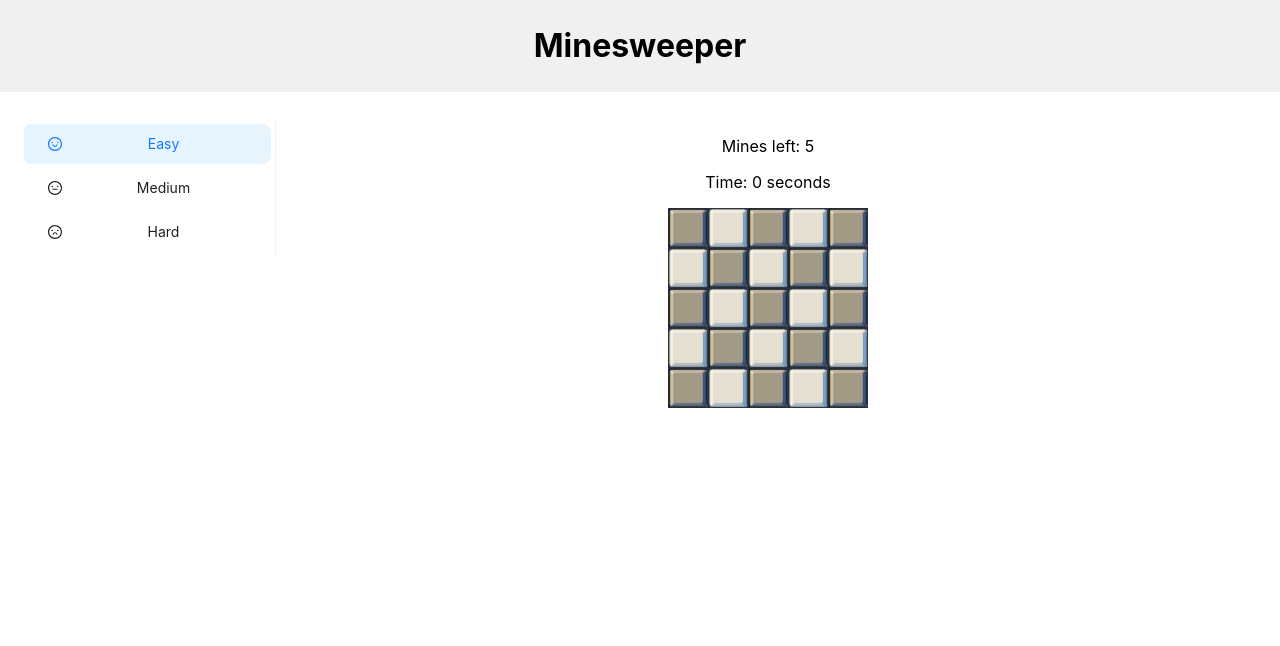
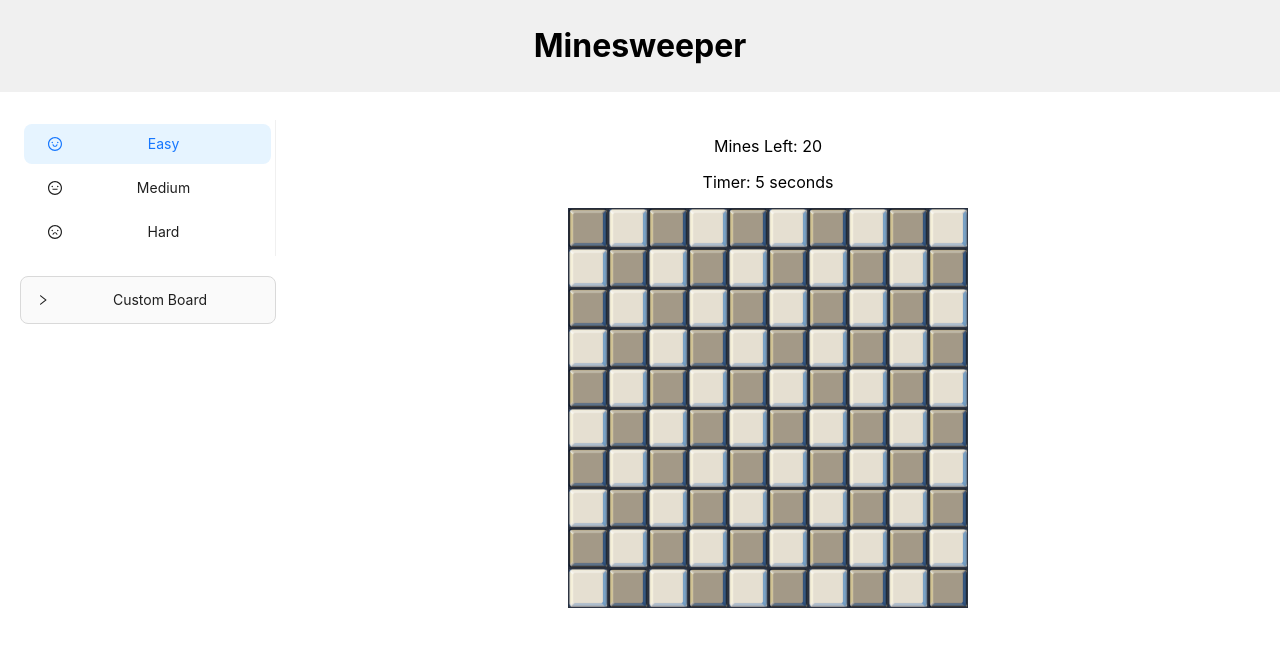
Before and after one commit to aristotelisl/minesweeper, a React (Create React App) app: page / in a window 1280 px wide. Shown: the top 646 px of the page. Built offline with nearby package versions, Linux system fonts and the light colour scheme.

Commit message:
ability to create custom board, bug fixes

```diff
--- a/src/App.js
+++ b/src/App.js
@@ -6,7 +6,7 @@ import { DifficultyContext } from './util/DifficultyContext';
 
 function App() {
 
-  const [difficulty, setDifficulty] = useState({ rows: 5, cols: 5, bombs: 5 });
+  const [difficulty, setDifficulty] = useState({ rows: 10, cols: 10, bombs: 20 });
   const [minesLeft, setMinesLeft] = useState(difficulty.bombs);
 
   return (
--- a/src/components/Board.js
+++ b/src/components/Board.js
@@ -4,55 +4,61 @@ import { DifficultyContext } from '../util/DifficultyContext';
 import { reveal } from '../util/reveal.js';
 import Cell from './Cell';
 
-const Board = ({ minesLeft, setMinesLeft }) => {
+const Board = () => {
   const [grid, setGrid] = useState([]);
   const [nonMineCount, setNonMineCount] = useState(0);
   const [mineLocations, setMineLocations] = useState([]);
   const { difficulty } = useContext(DifficultyContext);
-  const [time, setTime] = useState(0);
-  const [timerRunning, setTimerRunning] = useState(false);
+  const [timer, setTimer] = useState(0);
+  const [flagsPlaced, setFlagsPlaced] = useState(0);
 
+  // Timer control
   useEffect(() => {
+    let interval = null;
+
+    if (grid.length > 0 && nonMineCount > 0) {
+      interval = setInterval(() => {
+        setTimer((prevTimer) => prevTimer + 1);
+      }, 1000);
+    }
+
+    return () => {
+      clearInterval(interval);
+    };
+  }, [grid, nonMineCount]);
+
+  // Reset timer and mines left count when board changes
+  useEffect(() => {
+    setTimer(0);
+    setFlagsPlaced(0);
+  }, [difficulty]);
+
+  // ComponentDidMount
+  useEffect(() => {
+    // Creating Board
     function freshBoard() {
       const newBoard = createBoard(difficulty.rows, difficulty.cols, difficulty.bombs);
       setNonMineCount(difficulty.rows * difficulty.cols - difficulty.bombs);
       setMineLocations(newBoard.mineLocation);
       setGrid(newBoard.board);
-      setMinesLeft(difficulty.bombs);
     }
     freshBoard();
-  }, [difficulty, setMinesLeft]);
+  }, [difficulty]);
 
-  useEffect(() => {
-    let timer;
-    if (timerRunning) {
-      timer = setInterval(() => {
-        setTime(prevTime => prevTime + 1);
-      }, 1000);
-    } else {
-      clearInterval(timer);
-    }
-
-    return () => clearInterval(timer);
-  }, [timerRunning]);
-
+  // On right click (to place or remove flag)
   const updateFlag = (e, x, y) => {
     e.preventDefault();
     let newGrid = JSON.parse(JSON.stringify(grid));
+    newGrid[x][y].flagged ? (newGrid[x][y].flagged = false) : (newGrid[x][y].flagged = true);
+    setGrid(newGrid);
 
-    if (newGrid[x][y].flagged) {
-      newGrid[x][y].flagged = false;
-      setMinesLeft(prevMinesLeft => prevMinesLeft + 1);
-    } else {
-      newGrid[x][y].flagged = true;
-      setMinesLeft(prevMinesLeft => prevMinesLeft - 1);
-    }
-
-    setGrid(newGrid);
+    // Update flags placed count
+    let newFlagsPlaced = flagsPlaced + (newGrid[x][y].flagged ? 1 : -1);
+    setFlagsPlaced(newFlagsPlaced);
   };
 
+  // Reveal Cell
   const revealCell = (x, y) => {
-    if (!timerRunning) setTimerRunning(true);
     let newGrid = JSON.parse(JSON.stringify(grid));
 
     if (newGrid[x][y].value === 'X') {
@@ -68,20 +74,11 @@ const Board = ({ minesLeft, setMinesLeft }) => {
     }
   };
 
-  const Timer = () => {
-    return <p>Time: {time} seconds</p>;
-  };
-
   return (
     <div>
-      <p>Mines left: {minesLeft}</p>
-      <Timer />
-      <div
-        style={{
-          display: 'flex',
-          flexDirection: 'column',
-          alignItems: 'center'
-        }}>
+      <p>Mines Left: {difficulty.bombs - flagsPlaced}</p>
+      <p>Timer: {timer} seconds</p>
+      <div style={{ display: 'flex', flexDirection: 'column', alignItems: 'center' }}>
         {grid.map((singleRow, index1) => {
           return (
             <div style={{ display: 'flex' }} key={index1}>
--- a/src/components/SideMenu.js
+++ b/src/components/SideMenu.js
@@ -1,10 +1,15 @@
-import React, { useContext } from 'react';
+import React, { useContext, useState } from 'react';
 import { SmileOutlined, MehOutlined, FrownOutlined } from '@ant-design/icons';
-import { Menu } from 'antd';
+import { Menu, InputNumber, Button, Form, Collapse } from 'antd';
 import { DifficultyContext } from '../util/DifficultyContext';
+
+const { Panel } = Collapse;
 
 const SideMenu = () => {
   const { setDifficulty } = useContext(DifficultyContext);
+  const [customRows, setCustomRows] = useState(10);
+  const [customCols, setCustomCols] = useState(10);
+  const [customBombs, setCustomBombs] = useState(20);
 
   const onClick = (e) => {
     switch (e.key) {
@@ -17,7 +22,13 @@ const SideMenu = () => {
       case '3':
         setDifficulty({ rows: 20, cols: 20, bombs: 40 });
         break;
+      default:
+        break;
     }
+  };
+
+  const handleCustomDifficulty = () => {
+    setDifficulty({ rows: customRows, cols: customCols, bombs: customBombs });
   };
 
   const items = [
@@ -39,6 +50,7 @@ const SideMenu = () => {
   ];
 
   return (
+    <>
       <Menu
         onClick={onClick}
         style={{ width: 256 }}
@@ -46,6 +58,40 @@ const SideMenu = () => {
         mode="inline"
         items={items}
       />
+      <Collapse style={{ marginTop: '20px' }}>
+        <Panel header="Custom Board" key="1">
+          <Form layout="vertical">
+            <Form.Item label="Rows" layout="horizontal" style={{ display: 'flex', flexDirection: 'row' }}>
+              <InputNumber
+                min={5}
+                max={50}
+                value={customRows}
+                onChange={setCustomRows}
+              />
+            </Form.Item>
+            <Form.Item label="Columns" layout="horizontal" style={{ display: 'flex', flexDirection: 'row' }}>
+              <InputNumber
+                min={5}
+                max={50}
+                value={customCols}
+                onChange={setCustomCols}
+              />
+            </Form.Item>
+            <Form.Item label="Bombs" layout="horizontal" style={{ display: 'flex', flexDirection: 'row' }}>
+              <InputNumber
+                min={1}
+                max={Math.min(customRows * customCols - 1, 2500)}
+                value={customBombs}
+                onChange={setCustomBombs}
+              />
+            </Form.Item>
+            <Button type="primary" onClick={handleCustomDifficulty}>
+              Set Custom Board
+            </Button>
+          </Form>
+        </Panel>
+      </Collapse>
+    </>
   );
 };
 
```
Lines whose indentation alone changed are shown as unchanged.
